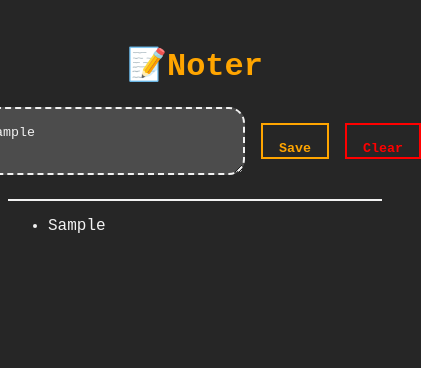
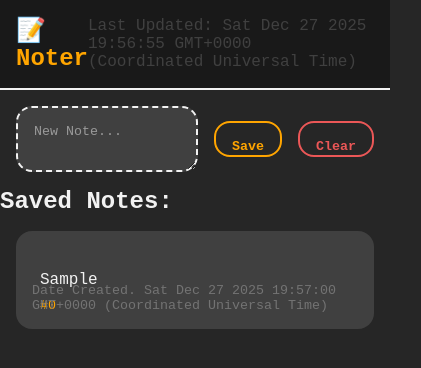
Before and after one commit to amogharajsandur/noter, a website built with Vite: page index.html in a window 390 px wide. Both pictures are taken after typing "Sample" into the empty fields and a click on the button "Save". Shown: the whole page, 421 px wide, since content can reach past the window. Built offline with nearby package versions, Linux system fonts and the light colour scheme.

Commit message:
feat: implement dynamic note creation and enhanced list rendering
This commit introduces the core note-taking functionality and refines the styling architecture:

- **Logic**:
    - Updated `index.js` to handle note persistence and rendering.
    - Added validation to prevent saving empty notes.
    - Implemented a detailed `notesRenderer` that displays note content, index, and creation timestamp.
    - Integrated automatic form clearing after successful saves.
- **UI/UX**:
    - Redesigned `Main.js` with a semantic form and textarea for better user input.
    - Shifted to kebab-case naming conventions for DOM IDs (`new-note`, `notes-list`, etc.).
    - Added responsive styling for notes including hover effects and metadata positioning.
- **Design System**:
    - Expanded `_variable.scss` with standard layout tokens ($padding, $margin, $border-radius) and additional feedback colors (success, danger, info).
    - Refined SCSS mixins and component-level styles for better maintainability.

```diff
--- a/src/components/Header/Header.js
+++ b/src/components/Header/Header.js
@@ -1,15 +1,15 @@
 import "./Header.scss";
+
+let currentDate = Date().toString();
 
 export default function Header() {
     return (
         `
         <header>
-          <h1>📝Noter</h1>
-          <form>
-            <textarea placeholder="New Note..." name="newNote" id="newNote" minlength="1" ></textarea>
-            <button type="button" id="saveNote">Save</button>
-            <button type="reset" id="clearNote">Clear</button>
-          </form>
+          <nav>
+            <h1>📝Noter</h1>
+            <p>Last Updated: ${currentDate}</p>
+          </nav>
         </header>
         `
     );
--- a/src/components/Header/Header.scss
+++ b/src/components/Header/Header.scss
@@ -2,66 +2,19 @@
 @use "./../../styles/mixins" as *;
 
 header {
-    @include rfcc($flex-dir:column, $gap:0);
+    border-bottom: 2px solid $color-secondary;
+    background-color: darken($color-primary,5%);
+    padding: $padding-default;
 
-    padding: 1rem;
-    border-bottom: 2px solid $color-secondary;
-    padding-bottom: 1.5rem;
-}
+    nav {
+        @include rfcc($jc: space-between, $gap: 0);
 
-    h1 {
-        color: $color-accent;
-    }
-
-    form {
-        @include rfcc;
-    }
-
-        textarea {
-            background-color: lighten($color-primary, 15%);
-            color: $color-secondary;
-            border-radius: 1rem;
-            border: 2px dashed $color-secondary;
-            padding: 1rem;
-            height: 2rem;
-            width: 15rem;
-            outline: none;
-            caret-color: $color-accent;
-
-            &:hover, &:active {
-                background-color: darken($color-accent, 5%);
-            }
+        h1 {
+            color: $color-accent;
         }
 
-        button {
-            // border-radius: 1rem;
-            height: 2rem;
-            padding: 1rem;
-            /* outline: none; */
-            border: 2px solid $color-secondary;
-            cursor: pointer;
-            color: $color-secondary;
-            font-weight: bold;
+        p {
+            color: lighten($color-primary, 10%);
         }
-
-            #saveNote {
-                background-color: $color-primary;
-                color: $color-accent;
-                border: 2px solid $color-accent;
-
-                &:hover {
-                    background-color: $color-accent;
-                    color: $color-primary;
-                }
-            }
-
-            #clearNote {
-                background-color: $color-primary;
-                color: red;
-                border: 2px solid red;
-
-                &:hover {
-                    background-color: red;
-                    color: $color-secondary;
-                }
-            }
+    }
+}
--- a/src/components/Main/Main.js
+++ b/src/components/Main/Main.js
@@ -4,9 +4,15 @@ export default function Main() {
     return (
         `
         <main>
-            <ul id="notesList">
-
-            </ul>
+            <form>
+                <textarea placeholder="New Note..." name="newNote" id="new-note" minlength="1" ></textarea>
+                <div id="buttons">
+                <button type="button" id="save-note">Save</button>
+                <button type="reset" id="clear-note">Clear</button>
+                </div>
+            </form>
+            <h2>Saved Notes:</h2>
+            <ul id="notes-list"></ul>
         </main>
         `
     )
--- a/src/components/Main/Main.scss
+++ b/src/components/Main/Main.scss
@@ -0,0 +1,103 @@
+@use "./../../styles/variable" as *;
+@use "./../../styles/mixins" as *;
+
+form {
+    @include rfcc;
+    padding: 1rem;
+}
+
+        textarea {
+            background-color: lighten($color-primary, 10%);
+            color: $color-secondary;
+            border-radius: $border-radius-default;
+            border: 2px dashed $color-secondary;
+            padding: $padding-default;
+            outline: none;
+            caret-color: $color-accent;
+
+            &::placeholder {
+                color: $color-secondary;
+                opacity: 0.5;
+            }
+        }
+
+        #buttons {
+            @include rfcc;
+        }
+
+        button {
+            border-radius: $border-radius-default;
+            height: 0.6rem;
+            padding: $padding-default;
+            // outline: none;
+            border: 2px solid $color-secondary;
+            cursor: pointer;
+            color: $color-secondary;
+            font-weight: bold;
+        }
+
+            #save-note {
+                background-color: $color-primary;
+                color: $color-accent;
+                border: 2px solid $color-accent;
+
+                &:hover {
+                    background-color: $color-accent;
+                    color: $color-primary;
+                }
+            }
+
+            #clear-note {
+                background-color: $color-primary;
+                color: $color-danger;
+                border: 2px solid $color-danger;
+
+                &:hover {
+                    background-color: $color-danger;
+                    color: $color-secondary;
+                }
+            }
+
+#notes-list {
+    list-style: none;
+
+    li {
+        padding: $padding-default;
+        margin: $margin-default;
+        border-radius: $border-radius-default;
+        border: 1px $color-secondary;
+        background-color: lighten($color-primary, 10%);
+
+        &:hover {
+            box-shadow: 1px 1px 2px $color-accent;
+        }
+
+        article {
+            padding: $padding-default/2;
+            position: relative;
+
+            P {
+                padding: $padding-default 0;
+                // margin-top: $margin-default/2;
+                // margin-bottom: $margin-default/2;
+            }
+
+            small {
+                color: darken($color-secondary, 50%);
+
+                &:first-child {
+                    color: $color-accent;
+                    position: absolute;
+                    bottom: 0;
+                    left: 1rem/2;
+                }
+
+                &:last-child {
+                    position: absolute;
+                    bottom: 0;
+                    right: 0;
+                }
+            }
+        }
+    }
+}
--- a/src/js/index.js
+++ b/src/js/index.js
@@ -12,20 +12,42 @@ document.querySelector('#app').innerHTML = (
     `
 );
 
-const newNote = document.getElementById("newNote");
-const saveNote = document.getElementById("saveNote");
-let notesList = document.getElementById("notesList");
+const newNote = document.getElementById("new-note");
+const saveNote = document.getElementById("save-note");
+let notesList = document.getElementById("notes-list");
 
 saveNote.addEventListener("click", newNoteAppend);
 
 function newNoteAppend() {
-    console.log(newNote.value)
-    savedNotes.push(newNote.value);
-    notesRenderer();
+    let entity =  newNote.value;
+    // This if conditional checks if there's anything in the note to save.
+    if (entity) {
+        savedNotes.push(entity);
+        notesRenderer();
+    }
 }
 
 function notesRenderer() {
-    notesList.innerHTML += (
-        `<li>${newNote.value}</li>`
-    );
+    if (savedNotes && savedNotes.length > 0) {
+        notesList.innerHTML = savedNotes.map(note => {
+            return (
+                `<li id=${savedNotes.indexOf(note)} >
+                    <article>
+                        <small>#${savedNotes.indexOf(note)}</small>
+                        <p>${note}</p>
+                        <small>Date Created. ${Date()}</small>
+                    </article>
+                </li>`
+                // `<li id=${savedNotes.indexOf(note)} >${note}</li>`
+            );
+        }).join("");
+    } else {
+        notesList.innerHTML = (
+            `<p>Your notes is empty.</p>`
+        );
+    }
+
+    newNote.value = "";
 }
+
+notesRenderer();
--- a/src/style.scss
+++ b/src/style.scss
@@ -2,7 +2,9 @@
 
 * {
     font-family: $font-family, $font-family-fallback;
-    transition: all 0.2s ease-in-out;
+    // transition: all 0.2s ease-in-out;
+    margin: 0;
+    padding: 0;
 }
 
 body {
--- a/src/styles/_mixins.scss
+++ b/src/styles/_mixins.scss
@@ -1,4 +1,6 @@
-@mixin rfcc($display: flex, $flex-dir: row, $jc: center, $align-items: center, $gap: 1rem) {
+@use "variable" as *;
+
+@mixin rfcc($display: flex, $flex-dir: row, $jc: center, $align-items: center, $gap: $border-radius-default) {
 	display: $display;
 	flex-direction: $flex-dir;
 	justify-content: $jc;
--- a/src/styles/_variable.scss
+++ b/src/styles/_variable.scss
@@ -1,6 +1,18 @@
 $font-family: monospace;
 $font-family-fallback: sans-serif;
 
-$color-primary: #262626;
-$color-secondary: #F2F2F2;
-$color-accent: orange;
+// Colors:
+$color-accent:      orange;
+$color-primary:     #262626;
+$color-secondary:   #F2F2F2;
+
+$color-success:   #27AE60;
+$color-danger:    #EB5757;
+$color-warning:   #F2C94C;
+$color-info:      #2D9CDB;
+
+$border-radius-default: 1rem;
+
+$padding-default: 1rem;
+
+$margin-default: 1rem;
```
